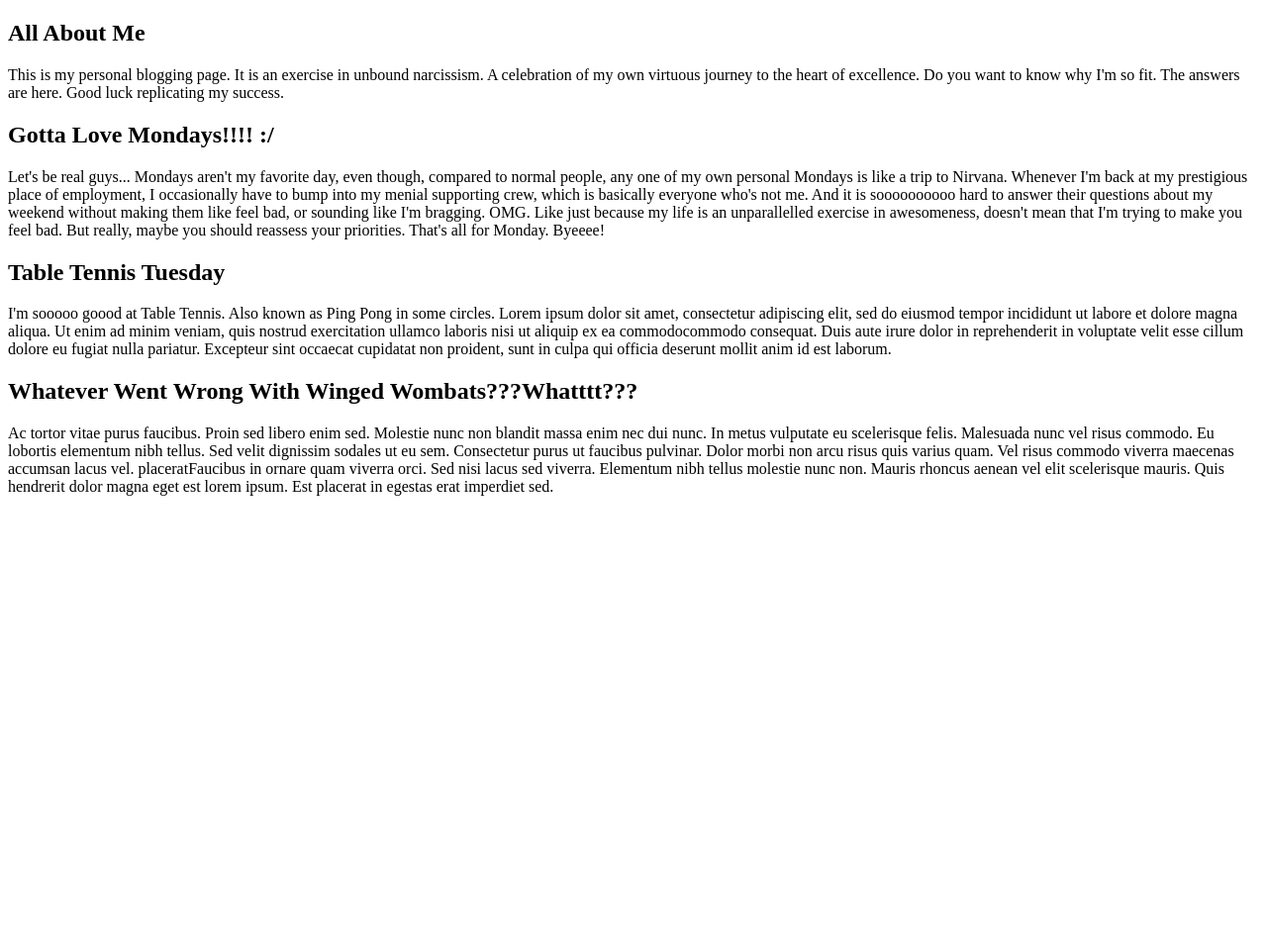
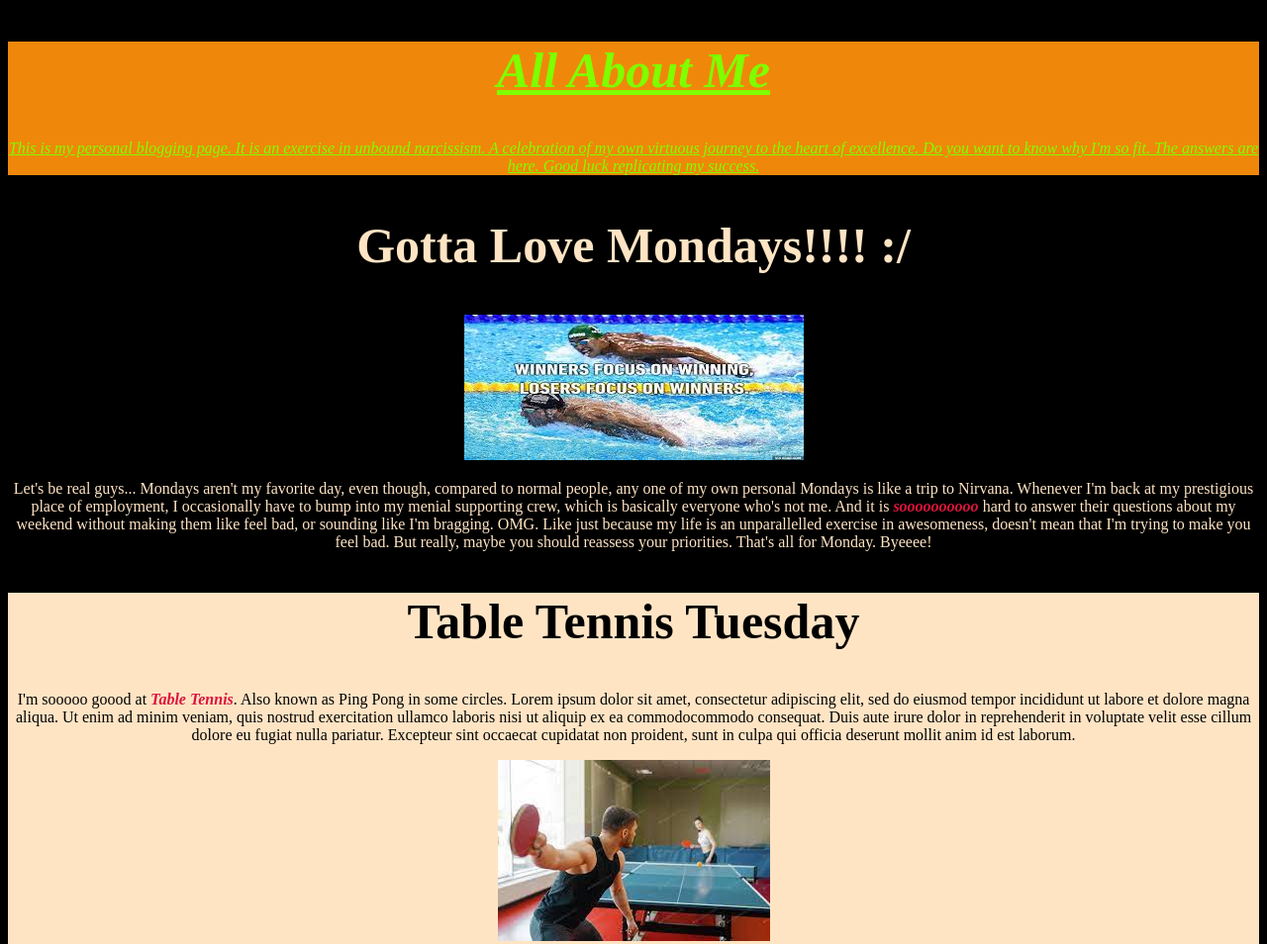
Before and after one commit to roonstott/personal-blog, a plain HTML site: page index.html in a window 1280 px wide. Shown: the top 954 px of the page at 99% size. Before the commit the page ends 800 px from the top, so only its background shows below. Drawn offline with Linux system fonts and the light colour scheme.

Commit message:
Finish css styling
Co-authored-by: Lucas Mollerstuen <mollerstuen.works@gmail.com>

```diff
--- a/css/styles.css
+++ b/css/styles.css
@@ -0,0 +1,27 @@
+.about {
+  color:chartreuse;
+  text-decoration: underline;
+  background-color: rgb(239, 136, 10);
+  font-style: oblique;
+  }
+
+  body {
+    background-color: black;
+    text-align: center;
+    color: bisque;
+  }
+
+  .important {
+    color: crimson;
+    font-weight: bolder;
+    font-style: italic;
+  }
+
+  .tuesday {
+    background-color: bisque;
+    color: black;
+  }
+
+  h2 {
+    font-size: 50px;
+  }
--- a/index.html
+++ b/index.html
@@ -12,17 +12,20 @@
 
   <div class="monday">
     <h2>Gotta Love Mondays!!!! :/</h2>
+    <img src="img/winning.jpeg">
     <p>Let's be real guys... Mondays aren't my favorite day, even though, compared to normal people, any one of my own personal Mondays is like a trip to Nirvana. Whenever I'm back at my prestigious place of employment, I occasionally have to bump into my menial supporting crew, which is basically everyone who's not me. And it is <span class="important">soooooooooo</span> hard to answer their questions about my weekend without making them like feel bad, or sounding like I'm bragging. OMG. Like just because my life is an unparallelled exercise in awesomeness, doesn't mean that I'm trying to make you feel bad. But really, maybe you should reassess your priorities. That's all for Monday. Byeeee!</p>
   </div>
 
   <div class="tuesday">
     <h2>Table Tennis Tuesday</h2>
     <p>I'm sooooo goood at <span class="important">Table Tennis</span>. Also known as Ping Pong in some circles. Lorem ipsum dolor sit amet, consectetur adipiscing elit, sed do eiusmod tempor incididunt ut labore et dolore magna aliqua. Ut enim ad minim veniam, quis nostrud exercitation ullamco laboris nisi ut aliquip ex ea <span class="womp-womp">commodo</span>commodo consequat. Duis aute irure dolor in reprehenderit in voluptate velit esse cillum dolore eu fugiat nulla pariatur. Excepteur sint occaecat cupidatat non proident, sunt in culpa qui officia deserunt mollit anim id est laborum.</p>
+    <img src="img/tabletennis.jpeg">
   </div>
 
   <div class="wednesday">
     <h2>Whatever Went Wrong With Winged Wombats???Whatttt???</h2>
-    <p>Ac tortor vitae purus faucibus. Proin sed libero enim sed. Molestie nunc non blandit massa enim nec dui nunc. In metus vulputate eu scelerisque felis. Malesuada nunc vel risus commodo. Eu lobortis elementum nibh tellus. Sed velit dignissim sodales ut eu sem. Consectetur purus ut faucibus pulvinar. Dolor morbi non arcu risus quis varius quam. Vel risus commodo viverra maecenas accumsan lacus vel. <span class="important">placerat</span>Faucibus in ornare quam viverra orci. Sed nisi lacus sed viverra. Elementum nibh tellus molestie nunc non. Mauris rhoncus aenean vel elit scelerisque mauris. Quis hendrerit dolor magna eget est lorem ipsum. Est placerat in egestas erat imperdiet sed.</p>
+    <p>Ac tortor vitae purus faucibus. Proin sed libero enim sed. Molestie nunc non blandit massa enim nec dui nunc. In metus vulputate eu scelerisque felis. Malesuada nunc vel risus commodo. Eu lobortis elementum nibh tellus. Sed velit dignissim sodales ut eu sem. Consectetur purus ut faucibus pulvinar. Dolor morbi non arcu risus quis varius quam. Vel risus commodo viverra maecenas accumsan lacus vel. <span class="important">placerat</span> Faucibus in ornare quam viverra orci. Sed nisi lacus sed viverra. Elementum nibh tellus molestie nunc non. Mauris rhoncus aenean vel elit scelerisque mauris. Quis hendrerit dolor magna eget est lorem ipsum. Est placerat in egestas erat imperdiet sed.</p>
+    <img src="img/wombat.jpeg">
   </div>
 </body>
 
```
Also changed, not shown: img/tabletennis.jpeg (added), img/winning.jpeg (added), img/wombat.jpeg (added).
